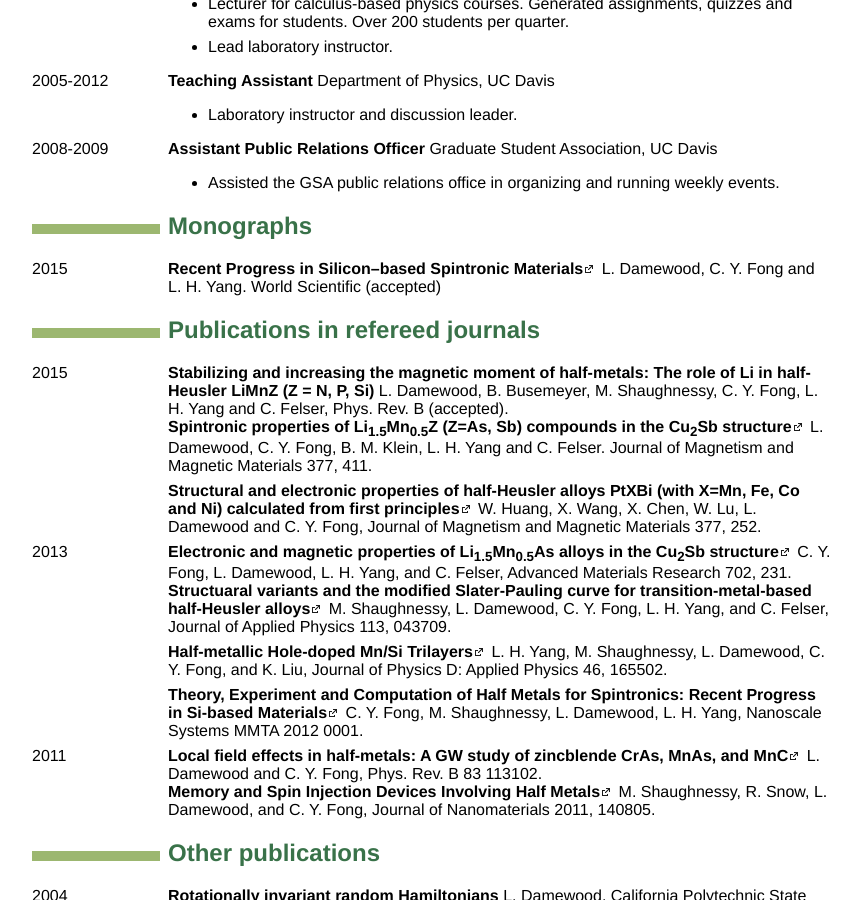
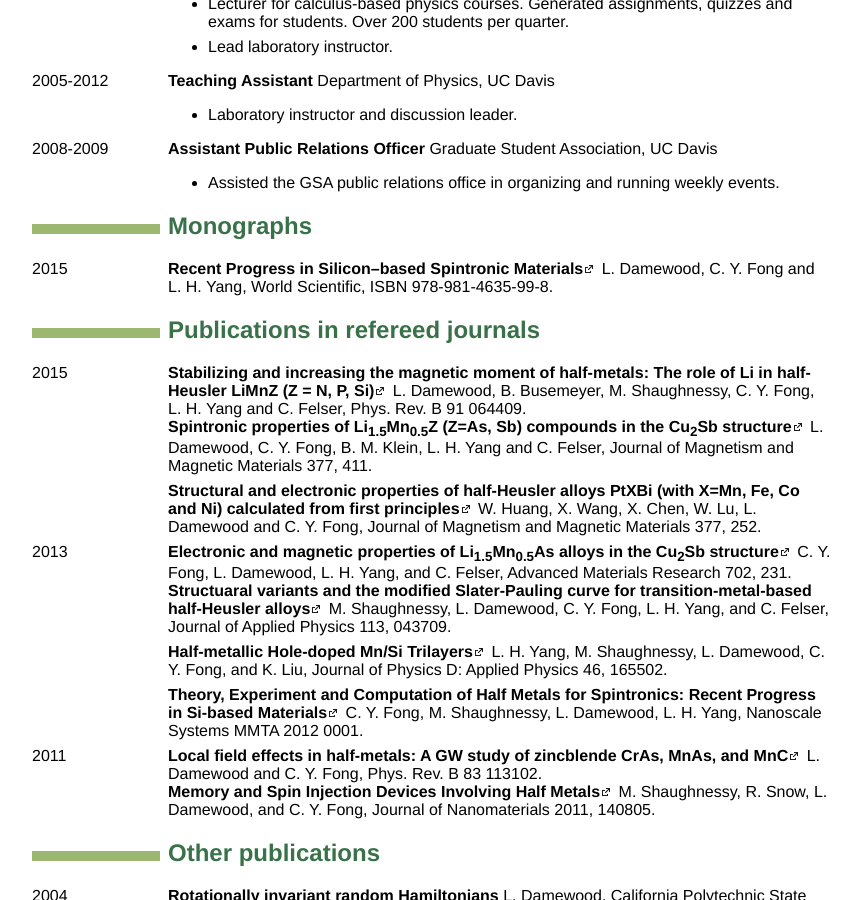
Before and after one commit to ldamewood/ldamewood.github.io, a Jekyll site: the page cv.html, which Jekyll copies as it is, in a window 1280 px wide and 900 px high, scrolled down 904 px. Shown: the whole window, without its empty margins (208-1068 px from the left). Built offline with Jekyll 4.4.1, drawn with Linux system fonts in a browser that asks for light colours.

Commit message:
Update CV

```diff
--- a/cv.html
+++ b/cv.html
@@ -81,15 +81,15 @@
 <h2 id="monographs">Monographs</h2>
 <dl>
 <dt>2015</dt>
-<dd><strong><a href="http://www.worldscientific.com/worldscibooks/10.1142/9410">Recent Progress in Silicon–based Spintronic Materials</a></strong> L. Damewood, C. Y. Fong and L. H. Yang. World Scientific (accepted)
+<dd><strong><a href="http://www.worldscientific.com/worldscibooks/10.1142/9410">Recent Progress in Silicon–based Spintronic Materials</a></strong> L. Damewood, C. Y. Fong and L. H. Yang, World Scientific, ISBN 978-981-4635-99-8.
 </dd>
 </dl>
 <h2 id="publications-in-refereed-journals">Publications in refereed journals</h2>
 <dl>
 <dt>2015</dt>
-<dd><strong>Stabilizing and increasing the magnetic moment of half-metals: The role of Li in half-Heusler LiMnZ (Z = N, P, Si)</strong> L. Damewood, B. Busemeyer, M. Shaughnessy, C. Y. Fong, L. H. Yang and C. Felser, Phys. Rev. B (accepted).
+<dd><strong><a href="http://journals.aps.org/prb/abstract/10.1103/PhysRevB.91.064409">Stabilizing and increasing the magnetic moment of half-metals: The role of Li in half-Heusler LiMnZ (Z = N, P, Si)</a></strong> L. Damewood, B. Busemeyer, M. Shaughnessy, C. Y. Fong, L. H. Yang and C. Felser, Phys. Rev. B 91 064409.
 </dd>
-<dd><p><a href="http://www.sciencedirect.com/science/article/pii/S0304885314010385"><strong>Spintronic properties of Li<sub>1.5</sub>Mn<sub>0.5</sub>Z (Z=As, Sb) compounds in the Cu<sub>2</sub>Sb structure</strong></a> L. Damewood, C. Y. Fong, B. M. Klein, L. H. Yang and C. Felser. Journal of Magnetism and Magnetic Materials 377, 411.</p>
+<dd><p><a href="http://www.sciencedirect.com/science/article/pii/S0304885314010385"><strong>Spintronic properties of Li<sub>1.5</sub>Mn<sub>0.5</sub>Z (Z=As, Sb) compounds in the Cu<sub>2</sub>Sb structure</strong></a> L. Damewood, C. Y. Fong, B. M. Klein, L. H. Yang and C. Felser, Journal of Magnetism and Magnetic Materials 377, 411.</p>
 </dd>
 <dd><p><a href="http://www.sciencedirect.com/science/article/pii/S0304885314009792"><strong>Structural and electronic properties of half-Heusler alloys PtXBi (with X=Mn, Fe, Co and Ni) calculated from first principles</strong></a> W. Huang, X. Wang, X. Chen, W. Lu, L. Damewood and C. Y. Fong, Journal of Magnetism and Magnetic Materials 377, 252.</p>
 </dd>
```
